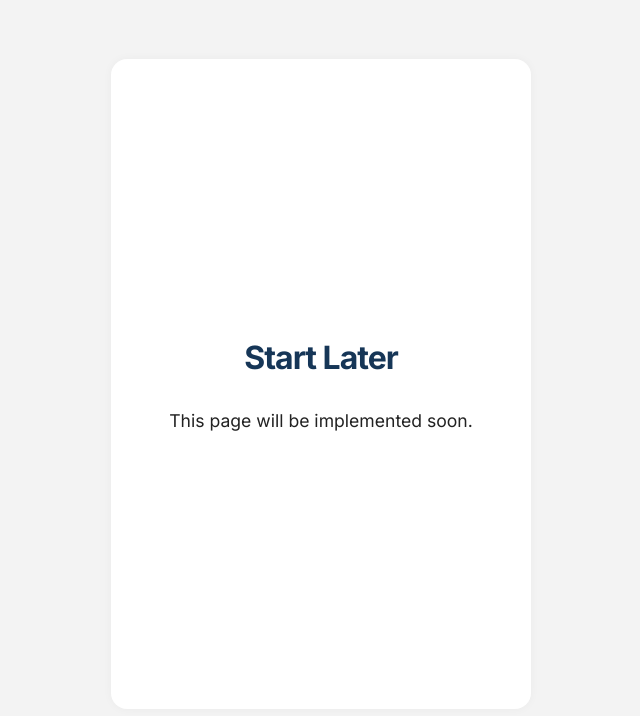
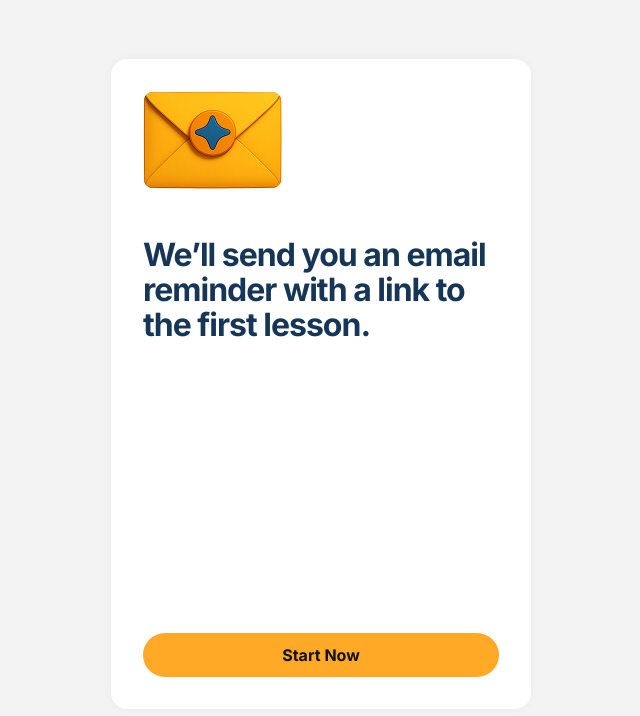
Before and after one commit to ran-segall/captain-spark, a React (Vite) app: page /onboarding/start-later in a window 1280 px wide. Shown: the top 716 px of the page, without its empty margins (319-959 px from the left). Built offline with nearby package versions, Linux system fonts and the light colour scheme; no server answers.

Commit message:
Full onboarding done (StartLater)

```diff
--- a/src/pages/onboarding/StartLater.tsx
+++ b/src/pages/onboarding/StartLater.tsx
@@ -1,23 +1,48 @@
 import AppLayout from '../../components/ScreenLayout';
+import Button from '../../components/Button';
+import { useNavigate } from 'react-router-dom';
 
 const StartLater = () => {
+  const navigate = useNavigate();
+
+  const handleStartNow = () => {
+    navigate('/onboarding/lesson-intro');
+  };
+
   return (
     <AppLayout>
-      <div style={{
-        padding: '2rem',
-        display: 'flex',
-        flexDirection: 'column',
-        alignItems: 'center',
-        justifyContent: 'center',
-        height: '100%',
-        textAlign: 'center'
-      }}>
-        <h1 style={{ fontSize: '2rem', fontWeight: 900, color: '#163657', marginBottom: '1rem' }}>
-          Start Later
-        </h1>
-        <p style={{ fontSize: '1.1rem', color: '#222' }}>
-          This page will be implemented soon.
-        </p>
+      <div
+        style={{
+          padding: '2rem',
+          width: '100%',
+          height: '100%',
+          minHeight: '650px',
+          display: 'flex',
+          flexDirection: 'column',
+          flex: 1,
+          boxSizing: 'border-box',
+          alignItems: 'center',
+        }}
+      >
+        <div style={{ width: '100%', maxWidth: 400, display: 'flex', flexDirection: 'column', gap: '1.5rem', flex: 1, alignItems: 'flex-start' }}>
+          <img
+            src="/images/onboarding/Email.jpg"
+            alt="Email Reminder"
+            style={{ maxWidth: '40%', height: 'auto', marginBottom: '1.5rem', borderRadius: 12, display: 'block' }}
+          />
+          <h1 style={{ fontSize: '2rem', fontWeight: 900, color: '#163657', lineHeight: 1.1, margin: 0, textAlign: 'left' }}>
+            We’ll send you an email reminder with a link to the first lesson.
+          </h1>
+        </div>
+        <div style={{ width: '100%', maxWidth: 400, display: 'flex', flexDirection: 'column', gap: '1rem' }}>
+          <Button
+            onClick={handleStartNow}
+            variant="primary"
+            fullWidth
+          >
+            Start Now
+          </Button>
+        </div>
       </div>
     </AppLayout>
   );
```
Also changed, not shown: public/images/onboarding/Email.jpg (added).
